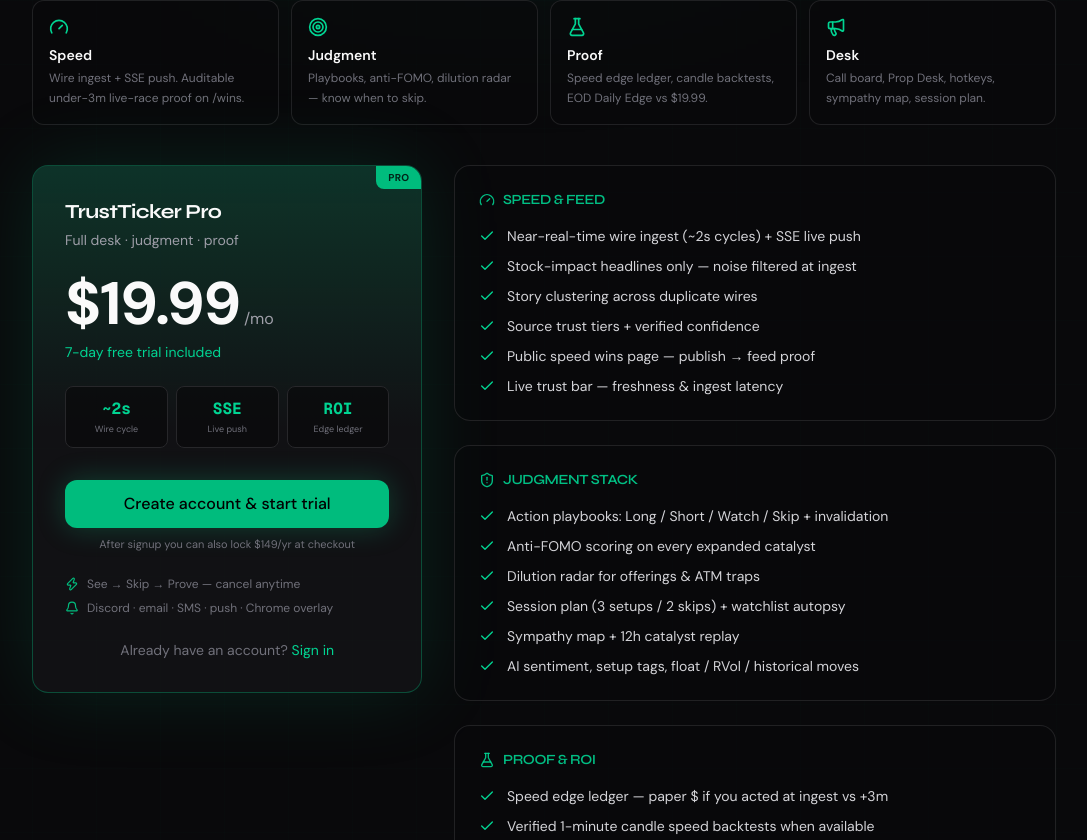
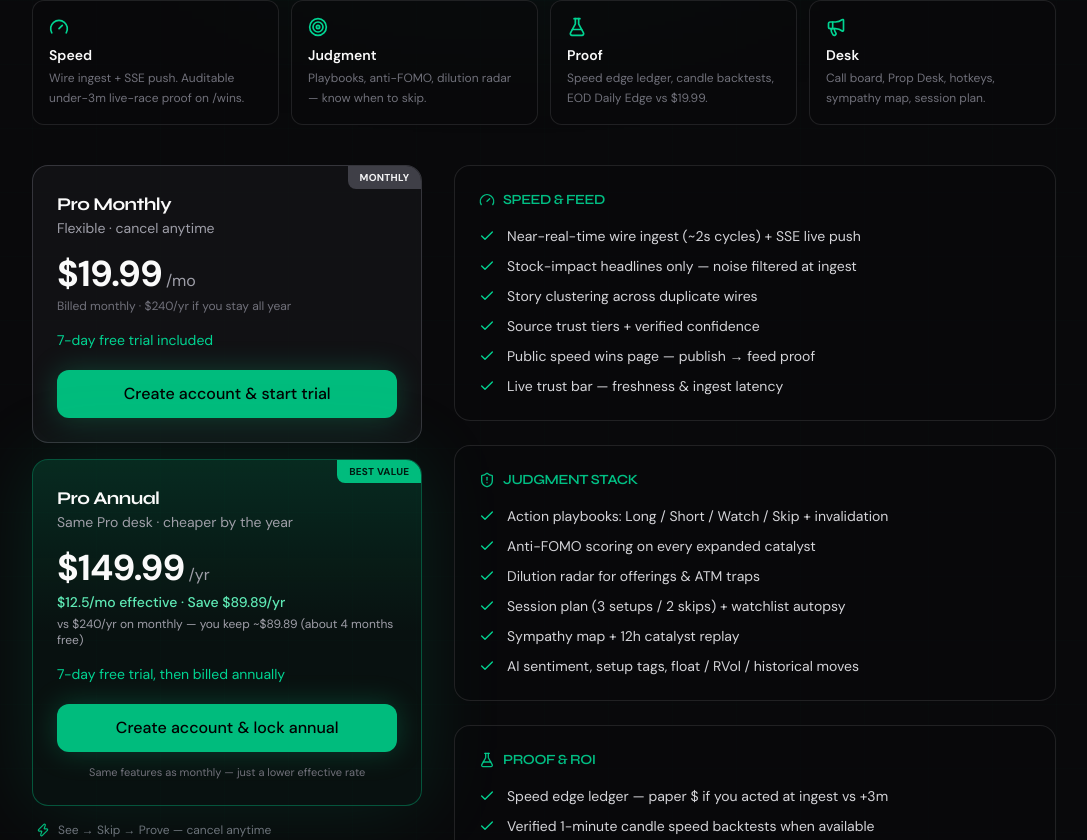
Before and after one commit to RonitPatell/stockscanner, a Next.js app: page /pricing in a window 1280 px wide. Shown: the part 640-1480 px from the top of the page, without its empty margins (96-1183 px from the left). Built offline with nearby package versions, Linux system fonts and the light colour scheme; no server answers.

Commit message:
Added annual

```diff
--- a/src/app/pricing/page.tsx
+++ b/src/app/pricing/page.tsx
@@ -24,6 +24,9 @@
   SUBSCRIPTION_PRICE_MO,
   SUBSCRIPTION_ANNUAL_LABEL,
   SUBSCRIPTION_ANNUAL_SAVE,
+  SUBSCRIPTION_ANNUAL_SAVE_USD,
+  SUBSCRIPTION_ANNUAL_PER_MO_LABEL,
+  SUBSCRIPTION_ANNUAL_PRICE,
 } from "@/lib/stripe";
 
 const pillars = [
@@ -183,12 +186,12 @@
               </Link>
             </div>
             <div className="rounded-xl border border-emerald-500/40 bg-emerald-500/5 p-5 text-left">
-              <p className="text-xs uppercase tracking-wide text-emerald-400 mb-2">Pro — $19.99/mo</p>
+              <p className="text-xs uppercase tracking-wide text-emerald-400 mb-2">Pro — live desk</p>
               <ul className="space-y-2 text-sm text-zinc-300">
                 <li>· Live wire feed + SSE (the real product)</li>
                 <li>· Alerts, dilution, Prop Desk, briefs</li>
-                <li>· Simple &amp; Advanced are just layout toggles</li>
-                <li>· Not a second paywall — both included in Pro</li>
+                <li>· Monthly ${SUBSCRIPTION_PRICE}/mo or annual ${SUBSCRIPTION_ANNUAL_PRICE}/yr</li>
+                <li>· Annual is cheaper — {SUBSCRIPTION_ANNUAL_SAVE} vs paying monthly</li>
               </ul>
             </div>
           </div>
@@ -214,93 +217,102 @@
           </div>
 
           <div className="grid lg:grid-cols-5 gap-8 items-start">
-            <div className="lg:col-span-2 price-rise" style={{ animationDelay: "0.2s" }}>
-              <div className="rounded-2xl border border-emerald-500/35 bg-zinc-900/60 p-8 glow-emerald relative overflow-hidden sticky top-8">
-                <div className="absolute top-0 right-0 bg-emerald-500 text-black text-[10px] font-bold px-3 py-1 rounded-bl-lg tracking-wide">
-                  PRO
+            <div className="lg:col-span-2 space-y-4 price-rise sticky top-8" style={{ animationDelay: "0.2s" }}>
+              {/* Monthly */}
+              <div className="rounded-2xl border border-zinc-700/80 bg-zinc-900/60 p-6 relative overflow-hidden">
+                <div className="absolute top-0 right-0 bg-zinc-700 text-zinc-100 text-[10px] font-bold px-3 py-1 rounded-bl-lg tracking-wide">
+                  MONTHLY
                 </div>
-                <div className="absolute -inset-px rounded-2xl bg-gradient-to-b from-emerald-500/20 via-transparent to-transparent pointer-events-none" />
-
-                <div className="relative mb-6">
-                  <h2 className="text-xl font-bold mb-1 display-font">TrustTicker Pro</h2>
-                  <p className="text-sm text-zinc-400">Full desk · judgment · proof</p>
+                <div className="mb-4 pr-16">
+                  <h2 className="text-lg font-bold display-font">Pro Monthly</h2>
+                  <p className="text-sm text-zinc-400">Flexible · cancel anytime</p>
                 </div>
-
-                <div className="relative flex items-baseline gap-1 mb-2">
-                  <span className="text-5xl sm:text-6xl font-extrabold tracking-tight">
-                    ${SUBSCRIPTION_PRICE}
-                  </span>
+                <div className="flex items-baseline gap-1 mb-1">
+                  <span className="text-4xl font-extrabold tracking-tight">${SUBSCRIPTION_PRICE}</span>
                   <span className="text-zinc-400">/mo</span>
                 </div>
-                <p className="relative text-sm text-emerald-400 mb-6">
+                <p className="text-xs text-zinc-500 mb-4">
+                  Billed monthly · ${Math.round(SUBSCRIPTION_PRICE * 12)}/yr if you stay all year
+                </p>
+                <p className="text-sm text-emerald-400 mb-5">
                   {trialAvailable
                     ? "7-day free trial included"
                     : "No trial — billed immediately at checkout"}
                 </p>
-
-                <div className="relative grid grid-cols-3 gap-2 mb-8">
-                  {[
-                    { label: "~2s", desc: "Wire cycle" },
-                    { label: "SSE", desc: "Live push" },
-                    { label: "ROI", desc: "Edge ledger" },
-                  ].map((h) => (
-                    <div
-                      key={h.label}
-                      className="rounded-lg border border-zinc-800 bg-zinc-950/70 px-2 py-2.5 text-center"
-                    >
-                      <div className="text-base font-bold text-emerald-400 font-mono">{h.label}</div>
-                      <div className="text-[9px] text-zinc-500 mt-0.5">{h.desc}</div>
-                    </div>
-                  ))}
-                </div>
-
-                <div className="relative mb-6 space-y-2">
                 {session ? (
-                    <>
                   <CheckoutButton size="lg" className="w-full text-base cta-glow" plan="monthly">
                     {trialAvailable ? "Start free trial" : `Subscribe — ${SUBSCRIPTION_PRICE_MO}`}
                   </CheckoutButton>
-                      <CheckoutButton
-                        size="lg"
-                        className="w-full text-base border border-zinc-600 bg-transparent hover:bg-zinc-800"
-                        plan="annual"
-                        showIcon={false}
-                      >
-                        Founding annual — {SUBSCRIPTION_ANNUAL_LABEL} ({SUBSCRIPTION_ANNUAL_SAVE})
-                      </CheckoutButton>
-                    </>
                 ) : (
-                    <>
                   <Link href="/login?register=true&next=checkout" className="block">
                     <Button size="lg" className="w-full text-base cta-glow">
                       Create account & start trial
                     </Button>
                   </Link>
-                      <p className="text-[11px] text-zinc-500 text-center">
-                        After signup you can also lock {SUBSCRIPTION_ANNUAL_LABEL} at checkout
-                      </p>
-                    </>
                 )}
               </div>
 
-                <div className="relative flex items-center gap-2 text-xs text-zinc-500 mb-2">
-                  <Zap className="w-3.5 h-3.5 text-emerald-500" />
+              {/* Annual */}
+              <div className="rounded-2xl border border-emerald-500/40 bg-emerald-500/5 p-6 glow-emerald relative overflow-hidden">
+                <div className="absolute top-0 right-0 bg-emerald-500 text-black text-[10px] font-bold px-3 py-1 rounded-bl-lg tracking-wide">
+                  BEST VALUE
+                </div>
+                <div className="absolute -inset-px rounded-2xl bg-gradient-to-b from-emerald-500/15 via-transparent to-transparent pointer-events-none" />
+                <div className="relative mb-4 pr-20">
+                  <h2 className="text-lg font-bold display-font">Pro Annual</h2>
+                  <p className="text-sm text-zinc-400">Same Pro desk · cheaper by the year</p>
+                </div>
+                <div className="relative flex items-baseline gap-1 mb-1">
+                  <span className="text-4xl font-extrabold tracking-tight">
+                    ${SUBSCRIPTION_ANNUAL_PRICE}
+                  </span>
+                  <span className="text-zinc-400">/yr</span>
+                </div>
+                <p className="relative text-sm text-emerald-300 font-medium mb-1">
+                  {SUBSCRIPTION_ANNUAL_PER_MO_LABEL} effective · {SUBSCRIPTION_ANNUAL_SAVE}
+                </p>
+                <p className="relative text-xs text-zinc-400 mb-4">
+                  vs ${Math.round(SUBSCRIPTION_PRICE * 12)}/yr on monthly — you keep ~$
+                  {SUBSCRIPTION_ANNUAL_SAVE_USD} (about{" "}
+                  {Math.round(SUBSCRIPTION_ANNUAL_SAVE_USD / SUBSCRIPTION_PRICE)} months free)
+                </p>
+                <p className="relative text-sm text-emerald-400 mb-5">
+                  {trialAvailable
+                    ? "7-day free trial, then billed annually"
+                    : "Billed annually at checkout"}
+                </p>
+                {session ? (
+                  <CheckoutButton size="lg" className="w-full text-base cta-glow" plan="annual">
+                    Lock annual — {SUBSCRIPTION_ANNUAL_LABEL}
+                  </CheckoutButton>
+                ) : (
+                  <Link href="/login?register=true&next=checkout" className="block">
+                    <Button size="lg" className="w-full text-base cta-glow">
+                      Create account & lock annual
+                    </Button>
+                  </Link>
+                )}
+                <p className="relative text-[11px] text-zinc-500 mt-3 text-center">
+                  Same features as monthly — just a lower effective rate
+                </p>
+              </div>
+
+              <div className="flex items-center gap-2 text-xs text-zinc-500 px-1">
+                <Zap className="w-3.5 h-3.5 text-emerald-500 shrink-0" />
                 See → Skip → Prove — cancel anytime
               </div>
-                <div className="relative flex items-center gap-2 text-xs text-zinc-500">
-                  <Bell className="w-3.5 h-3.5 text-emerald-500" />
+              <div className="flex items-center gap-2 text-xs text-zinc-500 px-1">
+                <Bell className="w-3.5 h-3.5 text-emerald-500 shrink-0" />
                 Discord · email · SMS · push · Chrome overlay
               </div>
-
               {!session && (
-                  <p className="relative text-center text-sm text-zinc-500 mt-6">
+                <p className="text-center text-sm text-zinc-500 px-1">
                   Already have an account?{" "}
                   <Link href="/login?next=checkout" className="text-emerald-400 hover:underline">
                     Sign in
                   </Link>
                 </p>
               )}
-              </div>
             </div>
 
             <div className="lg:col-span-3 space-y-6 price-rise" style={{ animationDelay: "0.28s" }}>
--- a/src/lib/stripe.ts
+++ b/src/lib/stripe.ts
@@ -15,9 +15,16 @@
 export const SUBSCRIPTION_PRICE = 19.99; // USD per month (display only — Stripe charges STRIPE_PRICE_ID)
 export const SUBSCRIPTION_PRICE_LABEL = "$19.99";
 export const SUBSCRIPTION_PRICE_MO = "$19.99/mo";
-export const SUBSCRIPTION_ANNUAL_PRICE = 149; // display — Stripe charges STRIPE_PRICE_ID_ANNUAL when set
-export const SUBSCRIPTION_ANNUAL_LABEL = "$149/yr";
-export const SUBSCRIPTION_ANNUAL_SAVE = "Save ~2 months";
+export const SUBSCRIPTION_ANNUAL_PRICE = 149.99; // display — Stripe charges STRIPE_PRICE_ID_ANNUAL when set
+export const SUBSCRIPTION_ANNUAL_LABEL = "$149.99/yr";
+/** Effective monthly rate when billed annually (149.99 / 12). */
+export const SUBSCRIPTION_ANNUAL_PER_MO = Math.round((SUBSCRIPTION_ANNUAL_PRICE / 12) * 100) / 100;
+/** Dollars saved vs 12× monthly. */
+export const SUBSCRIPTION_ANNUAL_SAVE_USD = Math.round(
+  (SUBSCRIPTION_PRICE * 12 - SUBSCRIPTION_ANNUAL_PRICE) * 100
+) / 100;
+export const SUBSCRIPTION_ANNUAL_SAVE = `Save $${SUBSCRIPTION_ANNUAL_SAVE_USD}/yr`;
+export const SUBSCRIPTION_ANNUAL_PER_MO_LABEL = `$${SUBSCRIPTION_ANNUAL_PER_MO}/mo`;
 
 export type CheckoutPlan = "monthly" | "annual";
 
@@ -48,7 +55,7 @@
     metadata: { userId, plan },
     subscription_data: {
       metadata: { userId, plan },
-      ...(allowTrial && plan === "monthly" ? { trial_period_days: 7 } : {}),
+      ...(allowTrial ? { trial_period_days: 7 } : {}),
     },
     allow_promotion_codes: true,
   });
```
Lines whose indentation alone changed are shown as unchanged.
